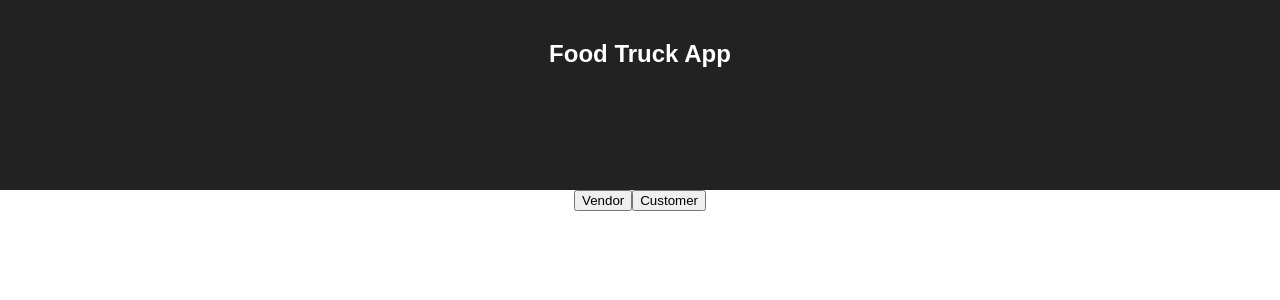
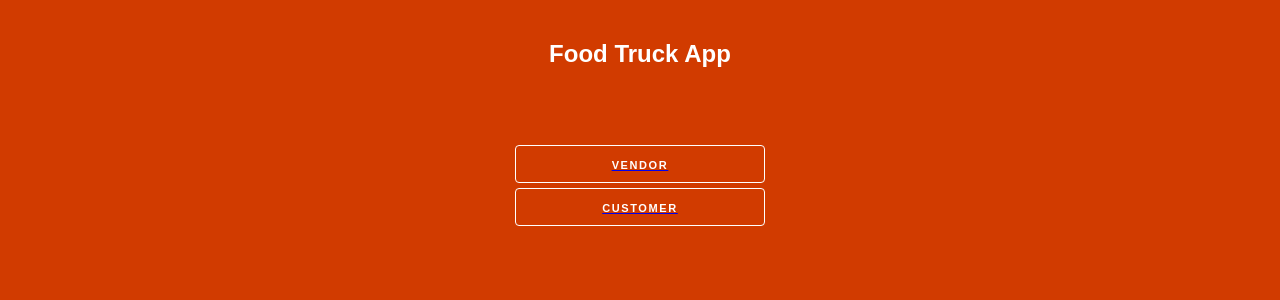
Before and after one commit to atxtab/hackathon, a React (Create React App) app in the folder client/: page / in a window 1280 px wide. Shown: the top 300 px of the page. Built offline with nearby package versions, Linux system fonts and the light colour scheme.

Commit message:
button styling

```diff
--- a/client/src/App.css
+++ b/client/src/App.css
@@ -1,20 +1,47 @@
 .App {
   text-align: center;
+  background-color: #d13b00;
+  min-height: 1200px;
+  color: white;
 }
 
-/*ß*/
-
 .App-header {
-  background-color: #222;
-  height: 150px;
+  height: 100px;
   padding: 20px;
-  color: white;
 }
 
 .App-intro {
   font-size: large;
 }
 
+.button-primary {
+  display: block;
+  height: 38px;
+  padding: 0 30px;
+  color: white;
+  text-align: center;
+  font-size: 11px;
+  font-weight: 600;
+  line-height: 38px;
+  letter-spacing: .1rem;
+  text-transform: uppercase;
+  text-decoration: none;
+  white-space: nowrap;
+  background-color: transparent;
+  border-radius: 4px;
+  border: 1px solid white;
+  cursor: pointer;
+  box-sizing: border-box;
+  min-width: 250px;
+  margin: 5px auto;
+}
+
+.button-primary:hover {
+    background-color: white;
+    border: 1px solid white;
+    color: #d13b00;
+}
+
 @keyframes App-logo-spin {
   from { transform: rotate(0deg); }
   to { transform: rotate(360deg); }
--- a/client/src/components/Home.js
+++ b/client/src/components/Home.js
@@ -5,10 +5,10 @@ function Home(props) {
   return (
     <main>
       <Link to='/vendor'>
-        <button>Vendor</button>
+        <button className="button-primary">Vendor</button>
       </Link>
       <Link to ='/user'>
-        <button>Customer</button>
+        <button className="button-primary">Customer</button>
       </Link>
     </main>
   )
```
